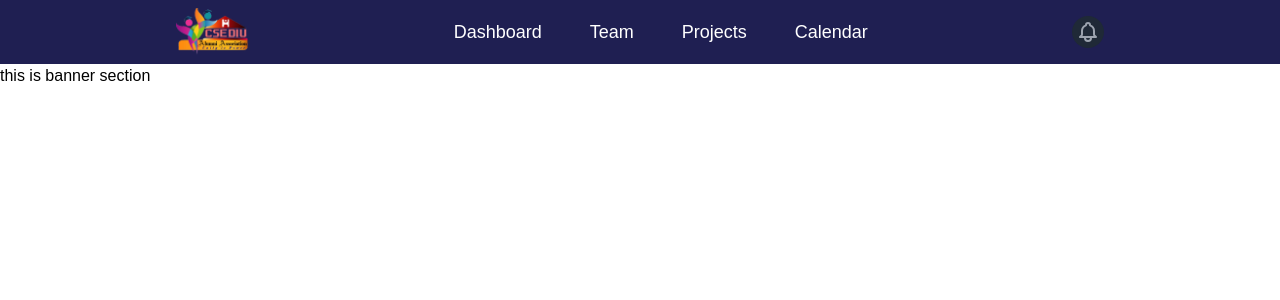
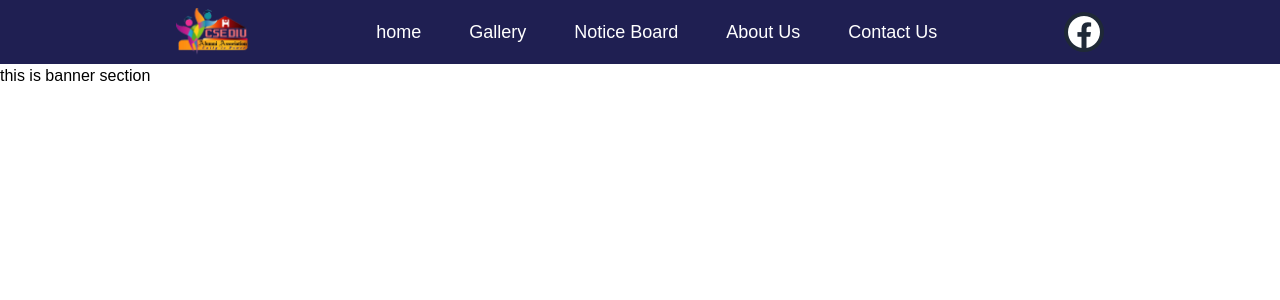
Before and after one commit to adilrion/CSE_DIU_Alumni, a React (Create React App) app: page / in a window 1280 px wide. Shown: the top 300 px of the page. Built offline with nearby package versions, Linux system fonts and the light colour scheme.

Commit message:
navigation responsive

```diff
--- a/src/Components/Shared/Navigation/Navigation.js
+++ b/src/Components/Shared/Navigation/Navigation.js
@@ -3,12 +3,14 @@ import { Fragment } from "react";
 import { Disclosure } from "@headlessui/react";
 import { BellIcon, MenuIcon, XIcon } from "@heroicons/react/outline";
 import logo from "../../Images/diuLogo.png";
+import facebook from "../../Images/Logo/facebook.png";
 
 const navigation = [
-  { name: "Dashboard", href: "#", current: true },
-  { name: "Team", href: "#", current: true },
-  { name: "Projects", href: "#", current: true },
-  { name: "Calendar", href: "#", current: false },
+  { name: "home", href: "home", current: true },
+  { name: "Gallery", href: "gallery", current: true },
+  { name: "Notice Board", href: "notice-board", current: true },
+  { name: "About Us", href: "about-us", current: false },
+  { name: "Contact Us", href: "contact-us", current: false },
 ];
 
 function classNames(...classes) {
@@ -53,7 +55,6 @@ const Navigation = () => {
                       key={item.name}
                       href={item.href}
                       className="text-white font-[500] text-[18px] p-4"
-                      aria-current={item.current ? "page" : undefined}
                     >
                       {item.name}
                     </a>
@@ -67,20 +68,20 @@ const Navigation = () => {
                   className="bg-gray-800 p-1 rounded-full text-gray-400 hover:text-white focus:outline-none focus:ring-2 focus:ring-offset-2 focus:ring-offset-gray-800 focus:ring-white"
                 >
                   <span className="sr-only">View notifications</span>
-                  <BellIcon className="h-6 w-6" aria-hidden="true" />
+                  <img src={facebook} alt="Facebook logo" />
                 </button>
               </div>
             </div>
           </div>
 
           <Disclosure.Panel className="sm:hidden">
-            <div className="px-2 pt-2 pb-3 space-y-1">
+            <div className="px-2 pt-2 pb-3 space-y-1 flex flex-col">
               {navigation.map((item) => (
                 <Disclosure.Button
                   key={item.name}
                   as="a"
                   href={item.href}
-                  className="text-gray-300 p-4 hover:bg-gray-700 hover:text-white"
+                  className="text-white font-[500] text-[18px] p-4"
                   aria-current={item.current ? "page" : undefined}
                 >
                   {item.name}
```
Also changed, not shown: src/Components/Images/Logo/facebook.png (added).
